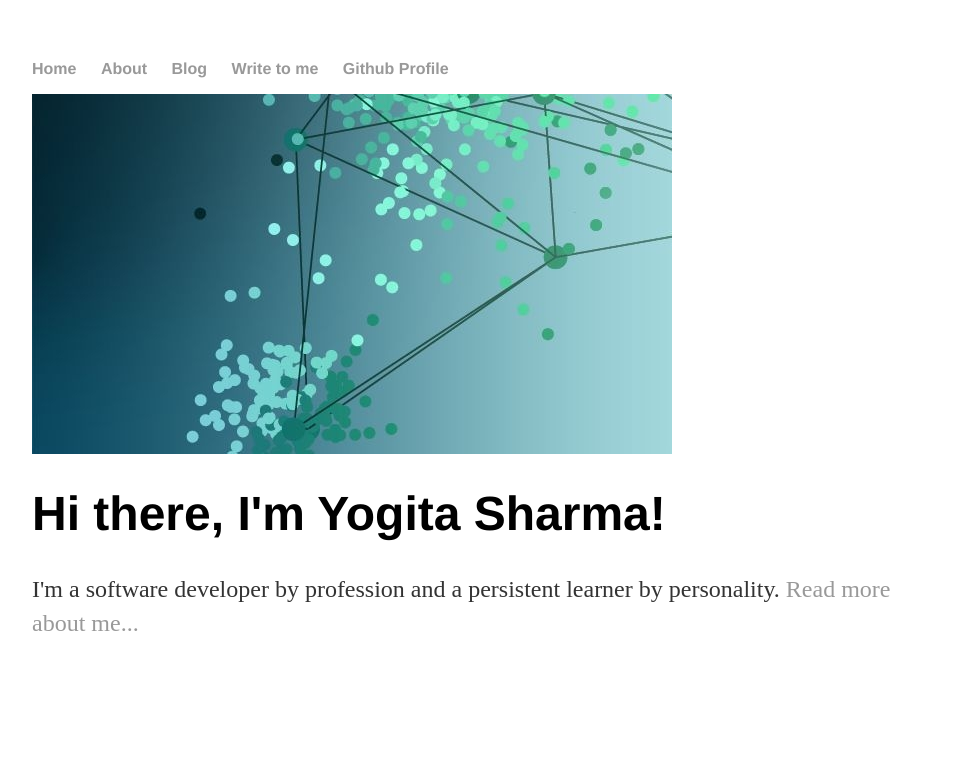
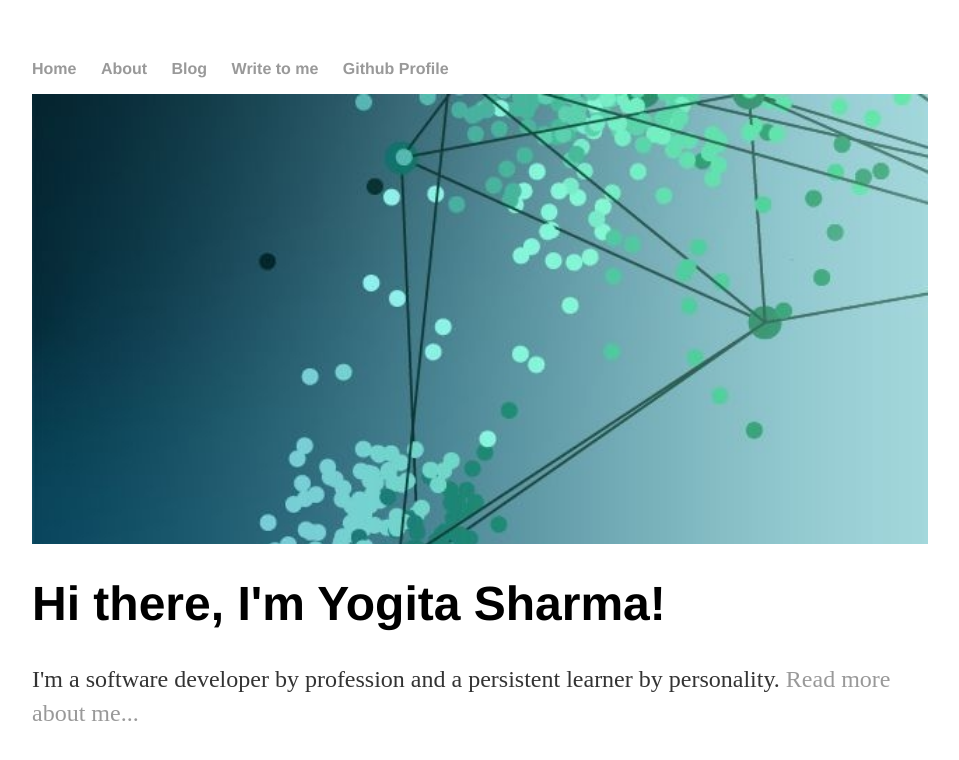
Before and after one commit to yogitaAP/yogitaAP.github.io, a Jekyll site: the page built from index.html, in a window 1280 px wide. Shown: the top 760 px of the page, without its empty margins (160-1119 px from the left). Built offline with Jekyll 4.4.1, drawn with Linux system fonts in a browser that asks for light colours.

Commit message:
added image attrs

```diff
--- a/css/main.css
+++ b/css/main.css
@@ -41,7 +41,8 @@ ul.posts li {
 }
 
 #hero-image {
-    background: url("../../images/neural-networks.jpg");
-    width: 640px;
-    height: 360px;
+    background: url(../images/neural-networks.jpg) no-repeat;
+    width: 100%;
+    height: 450px;
+    background-size: cover;
 }
```
